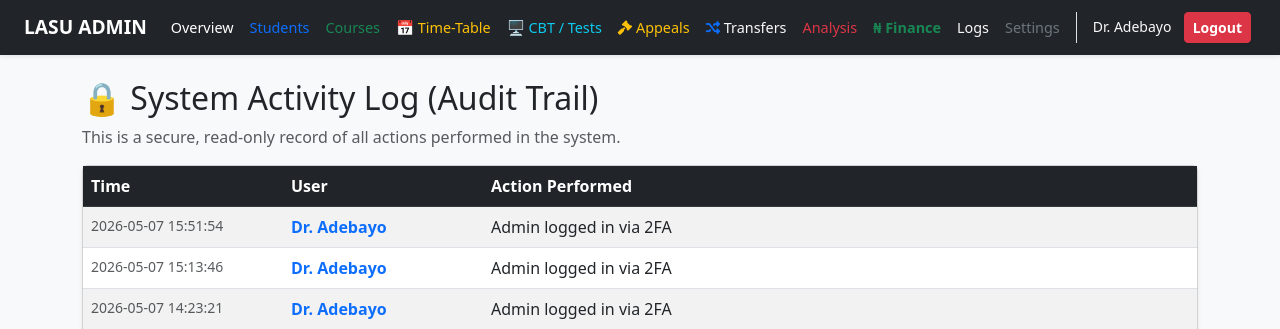
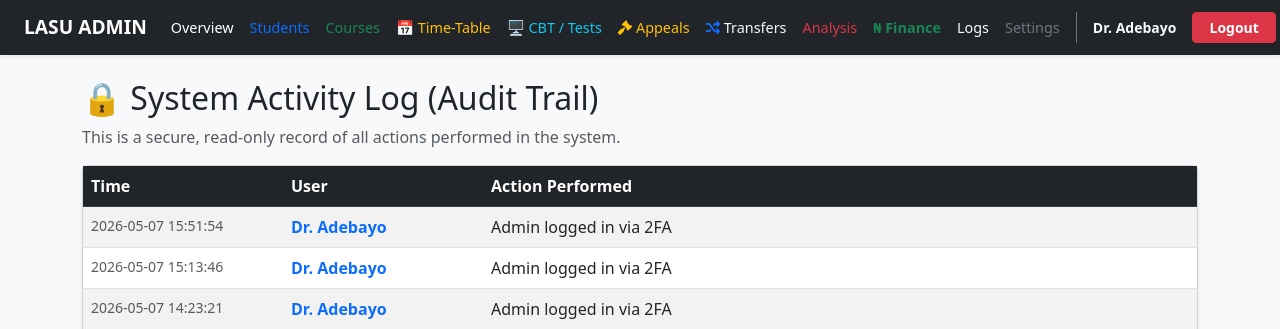
Before and after one commit to Adamson-lab/lasu_dashboard, a Flask app: page /activity in a window 1280 px wide. Shown: the top 329 px of the page. Run offline with Flask 3, Linux system fonts and the light colour scheme; a user stored in the database is signed in; data comes from the database, SQL or seed files in the repository; some libraries are stand-ins or nearby versions.

Commit message:
UI: Converted profile layout to flexbox and added text-nowrap to prevent long names from breaking the logout button proportions

```diff
--- a/templates/base.html
+++ b/templates/base.html
@@ -99,9 +99,9 @@
                         <a class="nav-link text-secondary" href="{{ url_for('settings') }}">Settings</a>
                     </li>
 
-                    <li class="nav-item border-start ms-2 ps-3 me-2 d-none d-xl-block">
-                        <span class="text-light small me-2">{{ session.user_name }}</span>
-                        <a href="{{ url_for('logout') }}" class="btn btn-sm btn-danger text-white fw-bold shadow-sm">Logout</a>
+                    <li class="nav-item border-start border-secondary ms-2 ps-3 me-3 d-none d-xl-flex align-items-center">
+                        <span class="text-light small me-3 text-nowrap fw-semibold">{{ session.user_name }}</span>
+                        <a href="{{ url_for('logout') }}" class="btn btn-sm btn-danger text-white fw-bold shadow-sm px-3">Logout</a>
                     </li>
                     <li class="nav-item d-xl-none mt-2">
                         <a href="{{ url_for('logout') }}" class="btn btn-sm btn-danger text-white fw-bold w-100 shadow-sm">Logout</a>
```
